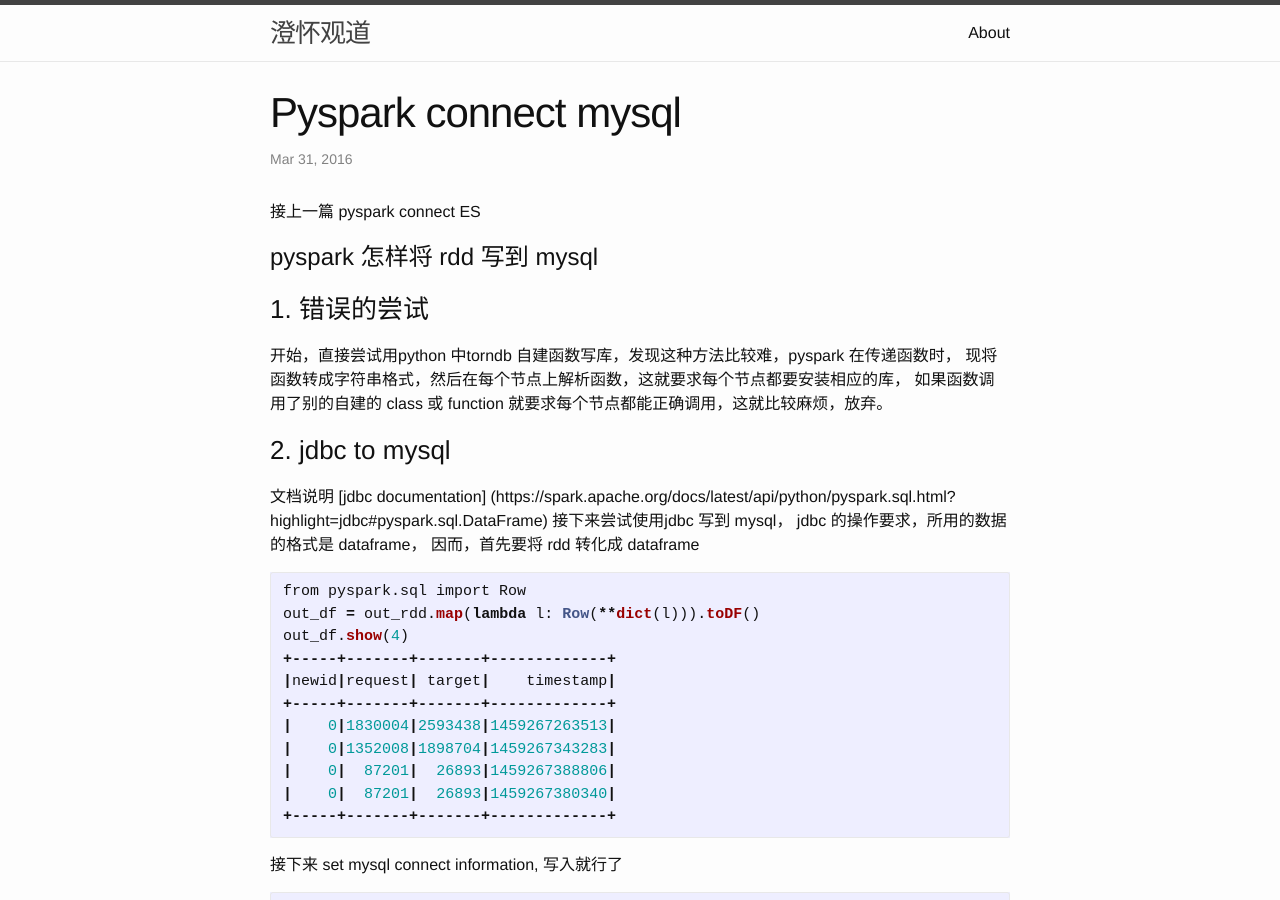
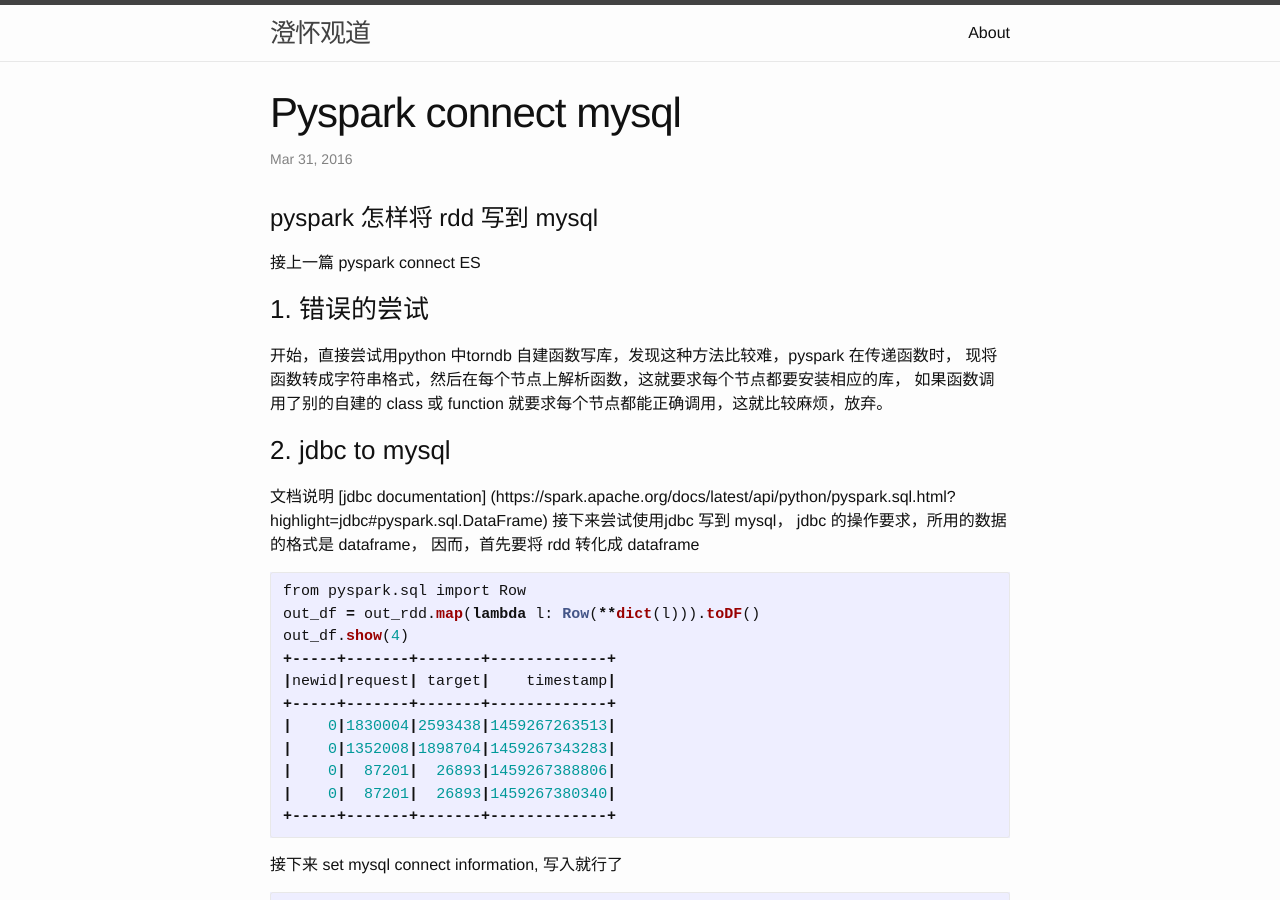
Before and after one commit to gratefulbuaa/gratefulbuaa.github.io, a Jekyll site: the page built from _posts/2016-03-30-Pyspark_mysql.markdown, in a window 1280 px wide and 900 px high. Built offline with Jekyll 4.4.1, drawn with Linux system fonts in a browser that asks for light colours.

Commit message:
second blog

```diff
--- a/_posts/2016-03-30-Pyspark_mysql.markdown
+++ b/_posts/2016-03-30-Pyspark_mysql.markdown
@@ -7,8 +7,9 @@ tagline: "Supporting tagline"
 tags: [Pyspark,mysql,jdbc]
 ---
 
+# pyspark 怎样将 rdd 写到 mysql
+
 接上一篇 pyspark connect ES
-# pyspark 怎样将 rdd 写到 mysql
 
 ### 1. 错误的尝试
 开始，直接尝试用python 中torndb 自建函数写库，发现这种方法比较难，pyspark 在传递函数时，
```
